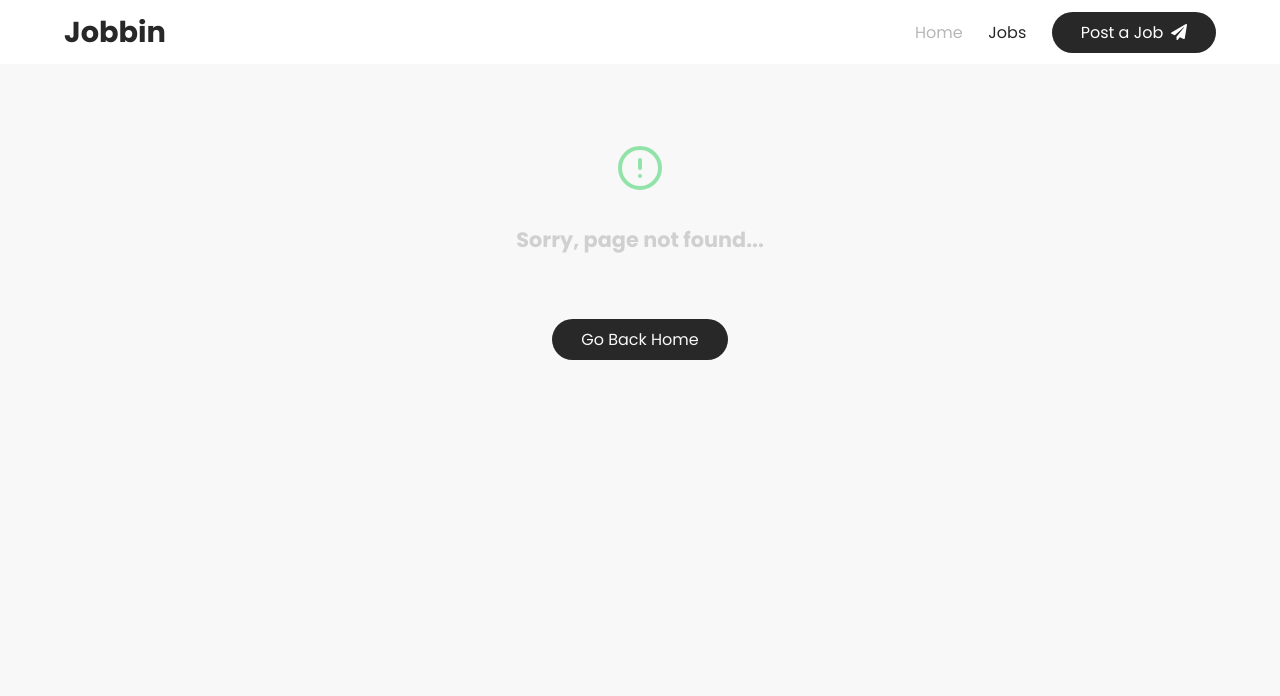
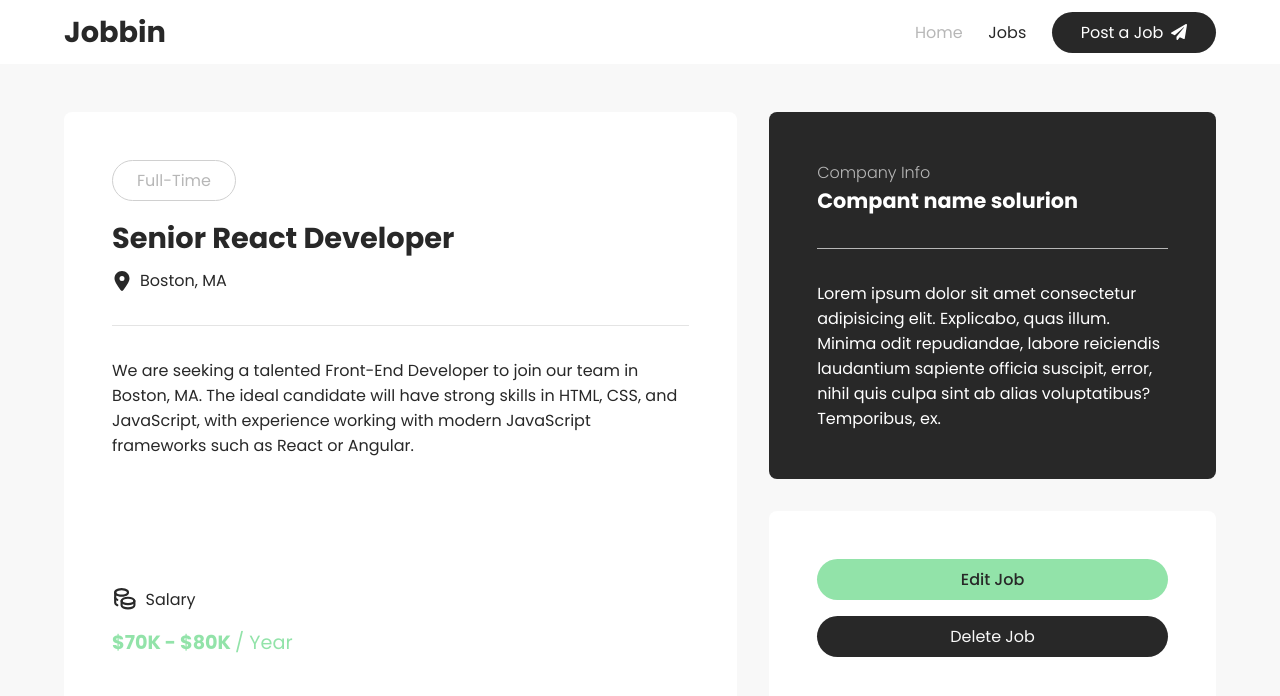
Before and after one commit to RiccardoImperiale/react-jobbin, a React (Vite) app: page /jobs/1 in a window 1280 px wide. Before the commit this address had no page. Shown: the top 696 px of the page. Built offline with nearby package versions, Linux system fonts and the light colour scheme; data requests are answered from the project's data file.

Commit message:
add single job page

```diff
--- a/src/App.jsx
+++ b/src/App.jsx
@@ -2,6 +2,7 @@ import { Route, createBrowserRouter, createRoutesFromElements, RouterProvider }
 import HomePage from "./pages/HomePage"
 import MainLayout from "./layouts/MainLayout"
 import JobsPage from "./pages/JobsPage"
+import JobPage, { jobLoader } from "./pages/JobPage"
 import NotFound from "./pages/NotFound"
 
 const router = createBrowserRouter(
@@ -9,6 +10,7 @@ const router = createBrowserRouter(
     <Route path="/" element={<MainLayout />}>
       <Route index element={<HomePage />} />
       <Route path="/jobs" element={<JobsPage />} />
+      <Route path="/jobs/:id" element={<JobPage />} loader={jobLoader} />
       <Route path="*" element={<NotFound />} />
     </Route>
   )
--- /dev/null
+++ b/src/assets/css/job_page.css
@@ -0,0 +1,119 @@
+.job_page {
+    padding: 3rem 0;
+    display: flex;
+    width: 100%;
+    gap: 2rem;
+
+    .job_info {
+        border-radius: .5rem;
+        width: 60%;
+        padding: 3rem;
+        background-color: var(--jo-lighter);
+        display: flex;
+        flex-direction: column;
+        justify-content: space-between;
+
+        .badges {
+            display: flex;
+
+            span {
+                padding: .45rem 1.5rem;
+                display: block;
+                border-radius: 2rem;
+                border: 1px solid var(--jo-secondary);
+                color: var(--jo-secondary-dark);
+            }
+        }
+
+        .job_title {
+            font-size: 1.8rem;
+            padding-top: 1rem;
+            padding-bottom: .5rem;
+        }
+
+        .wrapper {
+            display: flex;
+            align-items: center;
+            gap: .5rem;
+        }
+
+        .wrapper.location {
+            border-bottom: 1px solid #e4e4e4;
+            padding-bottom: 2rem;
+
+            .icon {
+                font-size: 1.25rem;
+            }
+        }
+
+        .wrapper.salary_title {
+            margin-top: 2rem;
+
+            .icon {
+                font-size: 1.6rem;
+            }
+        }
+
+        .description {
+            padding: 2rem 0;
+        }
+
+        .salary {
+            padding-top: 1rem;
+            color: var(--jo-primary);
+            font-weight: bold;
+            font-size: 1.2rem;
+
+            span {
+                font-weight: 400;
+            }
+        }
+    }
+
+    .company_info {
+        width: 40%;
+        display: flex;
+        flex-direction: column;
+
+        .top {
+            background-color: var(--jo-dark);
+            margin-bottom: 2rem;
+            padding: 3rem;
+            border-radius: .5rem;
+            color: var(--jo-lighter);
+            height: fit-content;
+            flex: 1;
+
+            h3 {
+                margin-bottom: 2rem;
+            }
+
+            h4 {
+                color: var(--jo-secondary-dark);
+                font-weight: 300;
+            }
+
+            p {
+                border-top: 1px solid var(--jo-secondary-dark);
+                padding-top: 2rem;
+            }
+        }
+
+        .bottom {
+            background-color: var(--jo-lighter);
+            padding: 3rem;
+            border-radius: .5rem;
+
+            .btn_dark:first-child {
+                margin-bottom: 1rem;
+                background-color: var(--jo-primary);
+                color: var(--jo-dark);
+                font-weight: 500;
+            }
+
+        }
+    }
+
+
+
+}
--- a/src/components/JobCard.jsx
+++ b/src/components/JobCard.jsx
@@ -28,7 +28,7 @@ export default function JobCard({ job }) {
                     <div className="location"><FaLocationDot className='icon' />
                         <span>{job.location}</span>
                     </div>
-                    <Link className='btn_dark' to={`/job/${job.id}`}>Read More</Link>
+                    <Link className='btn_dark' to={`/jobs/${job.id}`}>Read More</Link>
                 </div>
             </div>
         </div>
--- /dev/null
+++ b/src/pages/JobPage.jsx
@@ -0,0 +1,86 @@
+import '../assets/css/job_page.css'
+import { FaLocationDot } from "react-icons/fa6";
+import { TbCoins } from "react-icons/tb";
+
+import { useParams, useLoaderData } from "react-router-dom";
+// import { useEffect, useState } from "react"
+// import Spinner from '../components/Spinner';
+
+function JobPage() {
+    const { id } = useParams()
+    const job = useLoaderData()
+    // const [job, setJob] = useState(null)
+    // const [loading, setLoading] = useState(true)
+
+    // useEffect(() => {
+    //     const fetchJob = async () => {
+    //         try {
+    //             const res = await fetch(`http://localhost:8000/jobs/${id}`)
+    //             const data = await res.json()
+    //             setJob(data)
+    //         } catch (err) {
+    //             console.log('Error fetching data', err);
+    //         } finally {
+    //             setLoading(false)
+    //         }
+    //     }
+
+    //     fetchJob()
+    // }, [])
+
+    return (
+        // <div className="container">
+        //     {loading ? <Spinner /> : (
+        //         <>
+        //             <h2>{job.title}</h2>
+        //         </>
+        //     )}
+        // </div>
+        <div className="job_page container">
+            <div className="job_info">
+                <div className="top">
+                    <div className='badges'>
+                        <span>{job.type}</span>
+                    </div>
+                    <h3 className="job_title">{job.title}</h3>
+                    <div className="wrapper location"><FaLocationDot className='icon' />
+                        <span>{job.location}</span>
+                    </div>
+
+                    <p className="description">{job.description}</p>
+                </div>
+
+                <div className="bottom">
+                    <div className="wrapper salary_title"><TbCoins className='icon' />
+                        <span>Salary</span>
+                    </div>
+                    <div className="salary">{job.salary} <span>/ Year</span></div>
+                </div>
+            </div>
+            <div className="company_info">
+                <div className="top">
+
+                    <h4>Company Info</h4>
+                    <h3>Compant name solurion</h3>
+                    <p>
+                        Lorem ipsum dolor sit amet consectetur adipisicing elit. Explicabo, quas illum. Minima odit repudiandae, labore reiciendis laudantium sapiente officia suscipit, error, nihil quis culpa sint ab alias voluptatibus? Temporibus, ex.
+                    </p>
+                </div>
+                <div className="bottom">
+                    <div className="actions">
+                        <a href="" className='btn_dark'>Edit Job</a>
+                        <a href="" className='btn_dark'>Delete Job</a>
+                    </div>
+                </div>
+            </div>
+        </div>
+    )
+}
+
+const jobLoader = async ({ params }) => {
+    const res = await fetch(`http://localhost:8000/jobs/${params.id}`)
+    const data = await res.json()
+    return data;
+}
+
+export { JobPage as default, jobLoader }
```
Also changed, not shown: package.json (line endings or trailing spaces).
